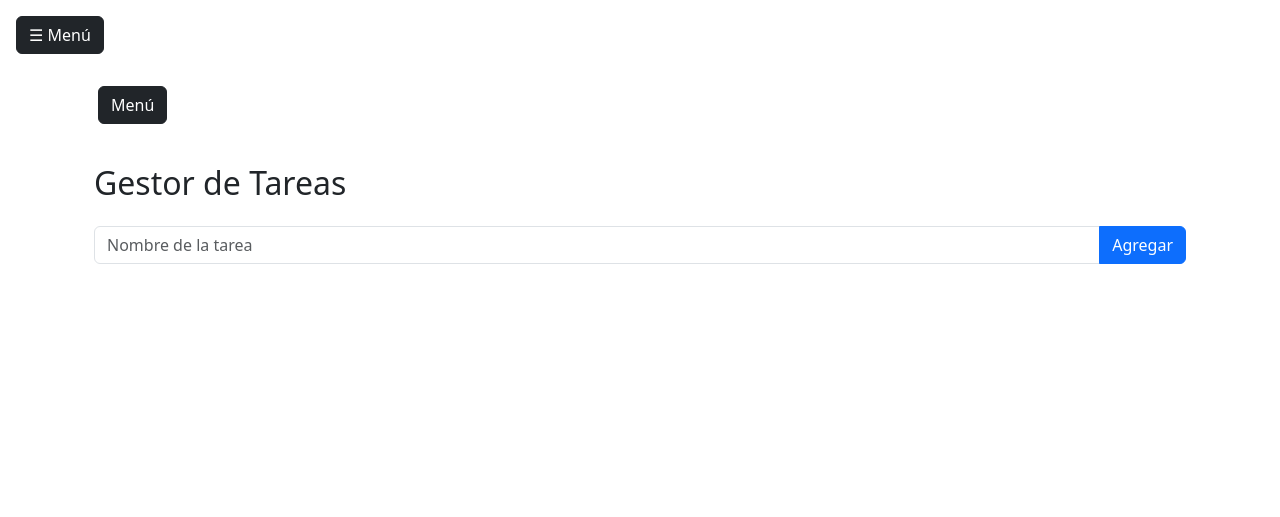
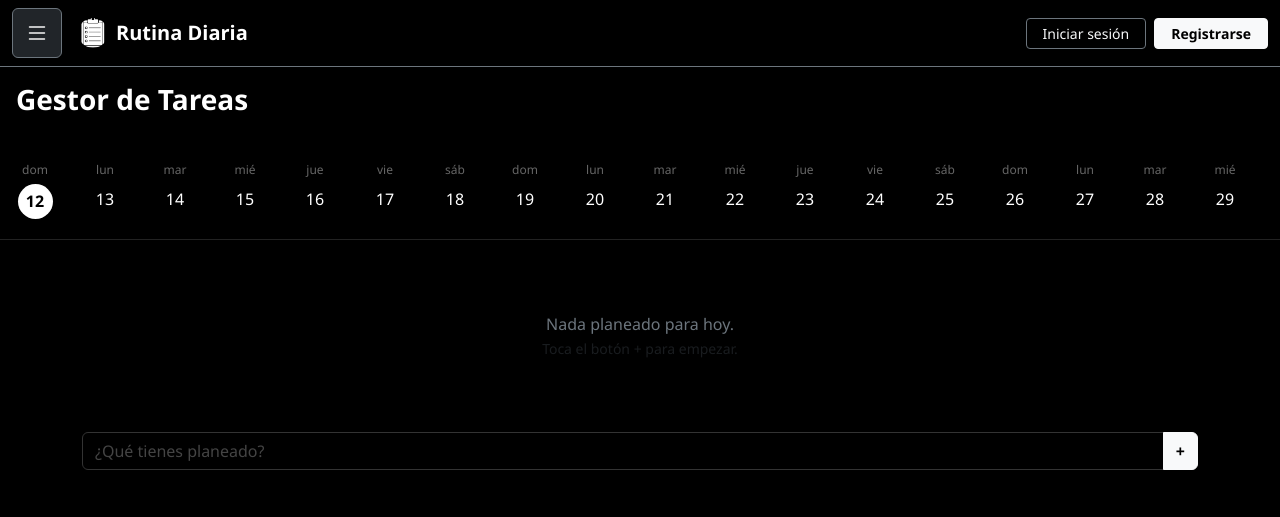
Before and after one commit to OscarMedina-125435/practica1, a Flask app: page / in a window 1280 px wide. Shown: the top 517 px of the page. Run offline with Flask 3, Linux system fonts and the light colour scheme.

Commit message:
termine el diseño

```diff
--- a/app.py
+++ b/app.py
@@ -1,63 +1,82 @@
-from flask import Flask, render_template, request, redirect
+from flask import Flask, render_template, request, redirect, url_for
 
 app = Flask(__name__)
 
-dias_semana = ["Lunes", "Martes", "Miércoles", "Jueves", "Viernes", "Sábado", "Domingo"]
+# --- Base de Datos temporal ---
+tareas_memoria = {}
 
-cuadros = []
+@app.route('/')
+def index():
+    dias_calendario = []
+    nombres_dias = ['dom', 'lun', 'mar', 'mié', 'jue', 'vie', 'sáb']
 
-tareas = [
-    {"nombre": "Hacer tarea de mate", "hecho": False},
-    {"nombre": "Practicar baile", "hecho": False},
-    {"nombre": "Estudiar programación", "hecho": False}
-]
+    # Generar días del 12 al 31
+    for i, num in enumerate(range(12, 32)):
+        fecha_id = f"2026-4-{num}"
+        dias_calendario.append({
+            "numero": num,
+            "nombre": nombres_dias[i % 7],
+            "id": fecha_id
+        })
 
-@app.route("/", methods=["GET", "POST"])
-def index():
-    global cuadros
+    dia_seleccionado = request.args.get('fecha', '2026-4-12')
+    tareas_del_dia = tareas_memoria.get(dia_seleccionado, [])
 
-    if request.method == "POST":
+    return render_template('index.html',
+                           dias=dias_calendario,
+                           seleccionado=dia_seleccionado,
+                           tareas=tareas_del_dia)
 
-        # Crear nuevo cuadro (materia)
-        if "nuevo_cuadro" in request.form:
-            titulo = request.form["nuevo_cuadro"]
+@app.route('/add', methods=['POST'])
+def add():
+    fecha = request.form.get('fecha')
+    tarea_texto = request.form.get('tarea')
+    if tarea_texto:
+        if fecha not in tareas_memoria:
+            tareas_memoria[fecha] = []
+        tareas_memoria[fecha].append({
+            "nombre": tarea_texto,
+            "status": "pendiente"
+        })
+    return redirect(url_for('index', fecha=fecha))
 
-            if titulo:
-                cuadros.append({
-                    "titulo": titulo,
-                    "dias": [{"nombre": d, "hecho": False} for d in dias_semana]
-                })
-
-        # Marcar día
-        elif "toggle" in request.form:
-            c = int(request.form["cuadro"])
-            d = int(request.form["toggle"])
-
-            cuadros[c]["dias"][d]["hecho"] = not cuadros[c]["dias"][d]["hecho"]
-
-        return redirect("/")
-
-    return render_template("index.html", cuadros=cuadros)
-
-@app.route('/base')
-def base():
-    return render_template('base.html')
-
-@app.route('/login')
+@app.route('/login', methods=['GET', 'POST'])
 def login():
+    if request.method == 'POST':
+        correo = request.form.get('email')
+        password = request.form.get('password')
+        print(f"Login: {correo}")
+        return redirect(url_for('index')) # Redirige a la función index
     return render_template('login.html')
 
-@app.route('/registro')
-def registro():
+@app.route('/register', methods=['GET', 'POST']) # QUITÉ el .html de la ruta
+def register():
+    if request.method == 'POST':
+        usuario = request.form.get('username')
+        print(f"Registro exitoso: {usuario}")
+        # CORRECCIÓN: url_for('index'), no 'index.html'
+        return redirect(url_for('index'))
     return render_template('registro.html')
 
-@app.route('/login')
-def login():
-    return render_template('login.html')
+@app.route('/delete/<fecha>/<int:index>')
+def delete_task(fecha, index):
+    if fecha in tareas_memoria:
+        tareas_memoria[fecha].pop(index)
+    return redirect(url_for('index', fecha=fecha))
 
-@app.route('/registro')
-def registro():
-    return render_template('registro.html')
+@app.route('/edit/<fecha>/<int:index>', methods=['POST']) # QUITÉ el .html del parámetro
+def edit_task(fecha, index):
+    nuevo_nombre = request.form.get('nuevo_nombre')
+    if fecha in tareas_memoria and nuevo_nombre:
+        tareas_memoria[fecha][index]['nombre'] = nuevo_nombre
+    return redirect(url_for('index', fecha=fecha))
 
-if __name__ == "__main__":
+@app.route('/update_status/<fecha>/<int:index>', methods=['POST'])
+def update_status(fecha, index):
+    nuevo_estado = request.form.get('nuevo_estado')
+    if fecha in tareas_memoria:
+        tareas_memoria[fecha][index]['status'] = nuevo_estado
+    return redirect(url_for('index', fecha=fecha))
+
+if __name__ == '__main__':
     app.run(debug=True)
--- /dev/null
+++ b/static/css/style.css
@@ -0,0 +1,119 @@
+/* ==========================================================================
+   ESTILOS GLOBALES (Modo Oscuro)
+   ========================================================================== */
+body {
+    background-color: #000;
+    color: #fff;
+    font-family: 'Segoe UI', Tahoma, Geneva, Verdana, sans-serif;
+    margin: 0;
+    padding: 0;
+}
+
+/* Navbar Personalizado */
+.navbar {
+    background-color: #000 !important;
+    border-bottom: 1px solid #333;
+}
+
+.navbar-brand img {
+    object-fit: cover;
+}
+
+/* ==========================================================================
+   GESTOR DE TAREAS (index.html)
+   ========================================================================== */
+
+/* Calendario deslizable */
+.nav-scrollable {
+    display: flex;
+    overflow-x: auto;
+    border-bottom: 1px solid #222;
+    background-color: #000;
+    padding: 10px 0;
+}
+
+.nav-scrollable::-webkit-scrollbar {
+    display: none;
+}
+
+.dia-item {
+    min-width: 70px;
+    text-decoration: none;
+    padding: 10px;
+    text-align: center;
+    color: #666;
+    transition: 0.3s;
+}
+
+.dia-item:hover {
+    color: #fff;
+}
+
+.dia-item.active {
+    color: #fff;
+}
+
+/* Círculo de selección del día */
+.circulo-sel {
+    background-color: #fff;
+    color: #000;
+    border-radius: 50%;
+    width: 35px;
+    height: 35px;
+    display: flex;
+    align-items: center;
+    justify-content: center;
+    margin: 5px auto 0;
+    font-weight: bold;
+}
+
+/* Tarjetas de Tareas */
+.tarea-card {
+    background-color: #1c1c1e;
+    border: 1px solid #2c2c2e;
+    color: white;
+    border-radius: 14px;
+    margin-bottom: 12px;
+    padding: 18px;
+    transition: transform 0.2s;
+}
+
+.tarea-card:hover {
+    transform: translateY(-2px);
+}
+
+/* Texto tachado al completar */
+.form-check-input:checked ~ .form-check-label {
+    text-decoration: line-through;
+    color: #666;
+}
+
+/* ==========================================================================
+   LOGIN Y REGISTRO (Forms)
+   ========================================================================== */
+.card-auth {
+    background-color: #1c1c1e !important;
+    border: 1px solid #333 !important;
+    box-shadow: 0px 10px 30px rgba(0,0,0,0.8);
+}
+
+.input-group-text {
+    background-color: #000 !important;
+    border-color: #333 !important;
+    color: #888 !important;
+}
+
+.form-control {
+    background-color: #000 !important;
+    border-color: #333 !important;
+    color: #fff !important;
+}
+
+.form-control:focus {
+    border-color: #555 !important;
+    box-shadow: none !important;
+}
+
+.form-control::placeholder {
+    color: #444;
+}
--- a/templates/base.html
+++ b/templates/base.html
@@ -1,58 +1,62 @@
 <!DOCTYPE html>
 <html lang="es">
 <head>
-<meta charset="UTF-8">
-<title>{% block title %}Agenda{% endblock %}</title>
+    <meta charset="UTF-8">
+    <meta name="viewport" content="width=device-width, initial-scale=1.0">
+    <title>{% block title %}Gestor de Tareas{% endblock %}</title>
+    <link href="https://cdn.jsdelivr.net/npm/bootstrap@5.3.0/dist/css/bootstrap.min.css" rel="stylesheet">
+    <link rel="stylesheet" href="https://cdn.jsdelivr.net/npm/bootstrap-icons@1.11.1/font/bootstrap-icons.css">
 
-<link href="https://cdn.jsdelivr.net/npm/bootstrap@5.3.8/dist/css/bootstrap.min.css" rel="stylesheet">
+
+    <link rel="stylesheet" href="{{ url_for('static', filename='css/style.css') }}">
+
 </head>
 <body>
 
-<!-- BOTÓN PARA ABRIR MENU -->
-<button class="btn btn-dark m-3" type="button" data-bs-toggle="offcanvas" data-bs-target="#menu">
-    ☰ Menú
-</button>
+    <div class="offcanvas offcanvas-start bg-dark text-white" tabindex="-1" id="offcanvasMenu" aria-labelledby="offcanvasLabel">
+        <div class="offcanvas-header border-bottom border-secondary">
+            <h5 class="offcanvas-title" id="offcanvasLabel">Menú</h5>
+            <button type="button" class="btn-close btn-close-white" data-bs-dismiss="offcanvas" aria-label="Close"></button>
+        </div>
+        <div class="offcanvas-body p-0">
+            <div class="list-group list-group-flush">
+                <a href="/" class="list-group-item list-group-item-action bg-dark text-white border-secondary py-3">
+                    <i class="bi bi-clipboard-check me-3"></i> Gestor de tareas
+                </a>
 
-<!-- MENÚ LATERAL -->
-<div class="offcanvas offcanvas-start" tabindex="-1" id="menu">
-    <div class="offcanvas-header">
-    <h5 class="offcanvas-title">Mi Agenda</h5>
-    <button type="button" class="btn-close" data-bs-dismiss="offcanvas"></button>
+                <a href="/perfil" class="list-group-item list-group-item-action bg-dark text-white border-secondary py-3">
+                    <i class="bi bi-person-circle me-3"></i> Perfil
+                </a>
+            </div>
+        </div>
     </div>
 
-    <div class="offcanvas-body">
+    <nav class="navbar navbar-dark bg-black border-bottom border-secondary">
+      <div class="container-fluid">
+        <div class="d-flex align-items-center">
+          <button class="btn btn-dark border-secondary me-3" type="button" data-bs-toggle="offcanvas" data-bs-target="#offcanvasMenu">
+            <i class="bi bi-list fs-4"></i>
+          </button>
 
-    <!-- BOTÓN A TAREAS (INDEX) -->
-    <a href="{{ url_for('index') }}">
-        <button class="btn btn-outline-primary w-100 mb-2">
-     📒 Tareas
-        </button>
-    </a>
+          <a class="navbar-brand d-flex align-items-center" href="/">
+         <img src="{{ url_for('static', filename='img/logo.jpg') }}" alt="Logo" width="30" height="30" class="d-inline-block align-text-top me-2 rounded-circle">
+            <span class="fw-bold">Rutina Diaria</span>
+          </a>
+        </div>
 
-    <!-- LOGIN -->
-    <a href="{{ url_for('login') }}">
-        <button class="btn btn-outline-secondary w-100 mb-2">
-        🗝️ Login
-        </button>
-    </a>
+        <div class="d-flex gap-2 ms-auto">
+          <a href="/login" class="btn btn-sm btn-outline-light border-secondary px-3">
+            Iniciar sesión
+          </a>
+          <a href="/register" class="btn btn-sm btn-light fw-bold px-3">
+            Registrarse
+          </a>
+        </div>
+      </div>
+    </nav>
 
-    <!-- REGISTRO -->
-    <a href="{{ url_for('registro') }}">
-        <button class="btn btn-outline-success w-100 mb-2">
-        🖋️ Registro
-        </button>
-    </a>
+    {% block content %}{% endblock %}
 
-    </div>
-</div>
-
-<!-- CONTENIDO DE CADA PÁGINA -->
-<div class="container">
-    {% block content %}
-    {% endblock %}
-</div>
-
-<script src="https://cdn.jsdelivr.net/npm/bootstrap@5.3.8/dist/js/bootstrap.bundle.min.js"></script>
-
+    <script src="https://cdn.jsdelivr.net/npm/bootstrap@5.3.0/dist/js/bootstrap.bundle.min.js"></script>
 </body>
 </html>
--- a/templates/index.html
+++ b/templates/index.html
@@ -1,97 +1,104 @@
 {% extends "base.html" %}
-
-{% block title %}Agenda{% endblock %}
 
 {% block content %}
 
-<button class="btn btn-dark m-3" type="button" data-bs-toggle="offcanvas" data-bs-target="#menu">
-  Menú
-</button>
-
-<div class="container mt-4">
-
-  <h2 class="mb-4"> Gestor de Tareas </h2>
+    <div class="container-fluid p-3">
+        <h1 class="h3 fw-bold">Gestor de Tareas</h1>
+    </div>
 
 
-  <!-- Crear cuadro -->
-  <form method="POST" class="input-group mb-4">
-    <input type="text" name="nuevo_cuadro" class="form-control" placeholder="Nombre de la tarea">
-    <button class="btn btn-primary">Agregar</button>
-  </form>
+    <div class="nav-scrollable">
+        {% for d in dias %}
+        <a href="/?fecha={{ d.id }}" class="dia-item">
+            <div style="font-size: 0.75rem; text-transform: lowercase;">{{ d.nombre }}</div>
+            <div class="{{ 'circulo-sel' if seleccionado == d.id else 'text-white pt-2' }}">
+                {{ d.numero }}
+            </div>
+        </a>
+        {% endfor %}
+    </div>
 
-  <div class="d-flex flex-wrap gap-3">
+    <div class="container mt-4">
+        <div class="lista-tareas">
+            {% for t in tareas %}
+              <div class="tarea-card shadow-sm mb-3 p-3" style="background-color: #1c1c1e; border-radius: 12px;">
+    <div class="d-flex justify-content-between align-items-center">
 
-    {% for cuadro in cuadros %}
-    {% set cuadro_index = loop.index0 %}
+        <div class="form-check">
+            <input class="form-check-input" type="checkbox" id="check{{ loop.index }}"
+                   {% if t.status == 'terminado' %} checked {% endif %} disabled>
+            <label class="form-check-label text-white" for="check{{ loop.index }}">
+                {{ t.nombre }}
+            </label>
+        </div>
 
-    <div class="card" style="width: 18rem;">
+        <div class="d-flex align-items-center gap-2">
+            <form action="/update_status/{{ seleccionado }}/{{ loop.index0 }}" method="POST">
+                <select name="nuevo_estado" onchange="this.form.submit()" class="form-select form-select-sm bg-dark text-white border-secondary">
+                    <option value="pendiente" {% if t.status == 'pendiente' %} selected {% endif %}>⏳</option>
+                    <option value="en proceso" {% if t.status == 'en proceso' %} selected {% endif %}>🚧</option>
+                    <option value="terminado" {% if t.status == 'terminado' %} selected {% endif %}>✅</option>
+                </select>
+            </form>
 
-      <!-- TITULO -->
-      <div class="card-header text-center fw-bold">
-        {{ cuadro.titulo }}
-      </div>
-
-      <!-- DIAS -->
-      <ul class="list-group list-group-flush">
-
-        {% for dia in cuadro.dias %}
-        <li class="list-group-item">
-
-          <form method="POST" class="d-flex justify-content-between align-items-center">
-
-            <input type="hidden" name="cuadro" value="{{ cuadro_index }}">
-            <input type="hidden" name="toggle" value="{{ loop.index0 }}">
-
-            <span>{{ dia.nombre }}</span>
-
-            <button class="btn p-0 border-0 bg-transparent">
-              <input type="checkbox"
-                      {% if dia.hecho %}checked{% endif %}
-                      disabled>
-            <button class="btn p-0 border-0 bg-transparent me-2">
-              <input type="checkbox" class="form-check-input"
-                      {% if tarea.hecho %}checked{% endif %} disabled>
+            <button class="btn btn-sm btn-outline-info" data-bs-toggle="modal" data-bs-target="#editModal{{ loop.index }}">
+                <i class="bi bi-pencil"></i>
             </button>
 
-
-          </form>
-
-        </li>
-        {% endfor %}
-
-      </ul>
-
+            <a href="/delete/{{ seleccionado }}/{{ loop.index0 }}" class="btn btn-sm btn-outline-danger" onclick="return confirm('¿Borrar tarea?')">
+                <i class="bi bi-trash"></i>
+            </a>
+        </div>
     </div>
 
-    {% endfor %}
+    <div class="mt-2">
+        {% if t.status == 'pendiente' %}
+            <span class="badge rounded-pill bg-secondary">Pendiente</span>
+        {% elif t.status == 'en proceso' %}
+            <span class="badge rounded-pill bg-primary">En proceso</span>
+        {% elif t.status == 'terminado' %}
+            <span class="badge rounded-pill bg-success">Terminado</span>
+        {% endif %}
+    </div>
 
-  </div>
+    <div class="modal fade" id="editModal{{ loop.index }}" tabindex="-1" aria-hidden="true">
+        <div class="modal-dialog modal-dialog-centered">
+            <div class="modal-content bg-dark border-secondary">
+                <form action="/edit/{{ seleccionado }}/{{ loop.index0 }}" method="POST">
+                    <div class="modal-header border-secondary">
+                        <h5 class="modal-title text-white">Editar Tarea</h5>
+                        <button type="button" class="btn-close btn-close-white" data-bs-dismiss="modal"></button>
+                    </div>
+                    <div class="modal-body">
+                        <input type="text" name="nuevo_nombre" class="form-control bg-dark text-white border-secondary" value="{{ t.nombre }}" required>
+                    </div>
+                    <div class="modal-footer border-0">
+                        <button type="button" class="btn btn-secondary" data-bs-dismiss="modal">Cancelar</button>
+                        <button type="submit" class="btn btn-primary">Guardar</button>
+                    </div>
+                </form>
+            </div>
+        </div>
+    </div>
+</div>
+            {% else %}
+                <div class="text-center py-5">
+                    <p class="text-secondary mb-0">Nada planeado para hoy.</p>
+                    <small class="text-muted">Toca el botón + para empezar.</small>
+                </div>
+            {% endfor %}
+        </div>
 
-</div>
+        <form action="/add" method="POST" class="mt-4 pb-5">
+            <input type="hidden" name="fecha" value="{{ seleccionado }}">
 
+            <div class="input-group">
+                <input type="text" name="tarea"
+                       class="form-control bg-dark text-white border-secondary"
+                       placeholder="¿Qué tienes planeado?"
+                       required>
+                <button class="btn btn-light fw-bold" type="submit">+</button>
+            </div>
+        </form>
+    </div>
 {% endblock %}
-<!-- MENÚ LATERAL -->
-<div class="offcanvas offcanvas-start" id="menu">
-  <div class="offcanvas-header">
-    <h5 class="offcanvas-title">Mi Agenda Escolar</h5>
-    <button type="button" class="btn-close" data-bs-dismiss="offcanvas"></button>
-  </div>
-
-  <div class="offcanvas-body">
-    <button class="btn btn-outline-danger w-100 mb-2">registrate</button>
-
-    <a href="{{ url_for('login') }}">
-    <button class="btn btn-outline-danger w-100 mb-2">
-        inicio de sesión
-    </button>
-</a>
-    <button class="btn btn-outline-danger w-100 mb-2">Inicio</button>
-    <button class="btn btn-outline-danger w-100 mb-2">Mis tareas</button>
-    <button class="btn btn-outline-danger w-100 mb-2">Configuración</button>
-  </div>
-</div>
-
-<script src="https://cdn.jsdelivr.net/npm/bootstrap@5.3.8/dist/js/bootstrap.bundle.min.js"></script>
-
-</body>
-</html>
```
Also changed, not shown: templates/login.html (+24 -52 lines), templates/registro.html (+46 -53 lines), static/css/img/logo.jpg (added).
